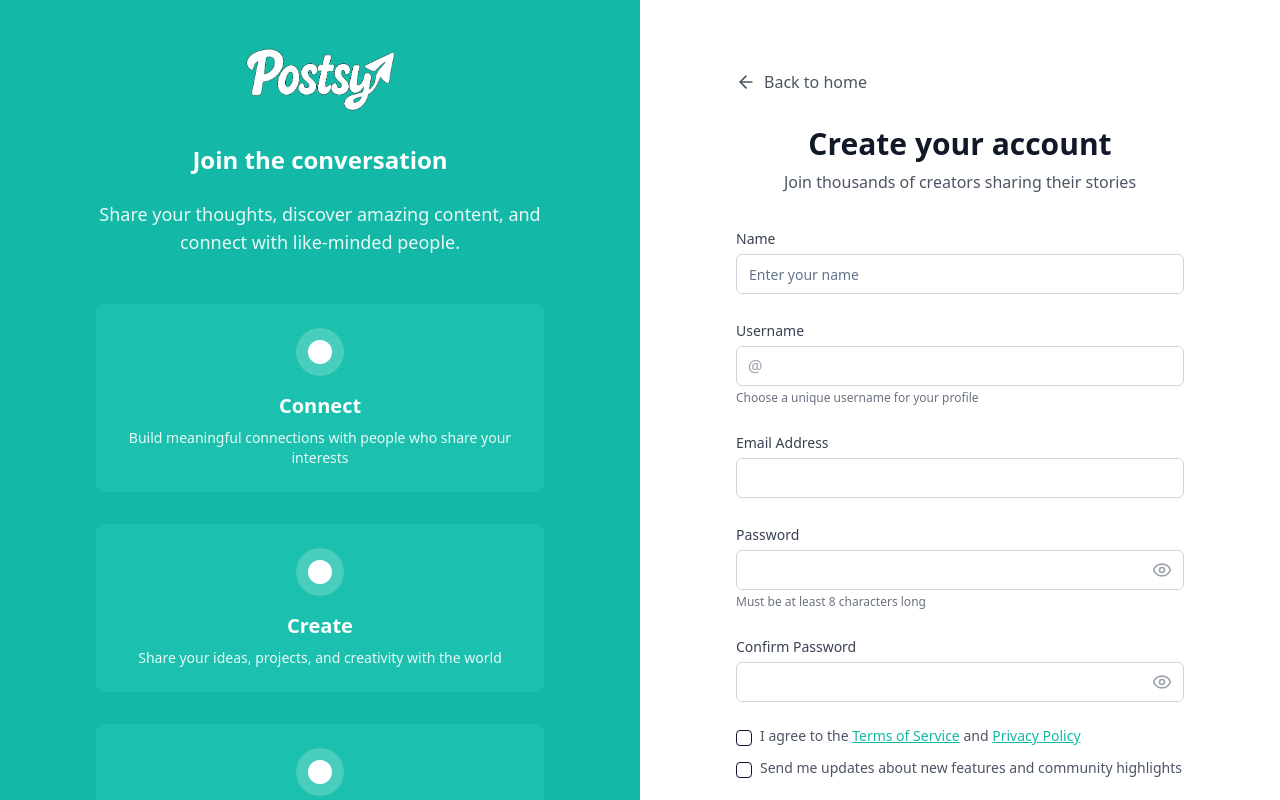
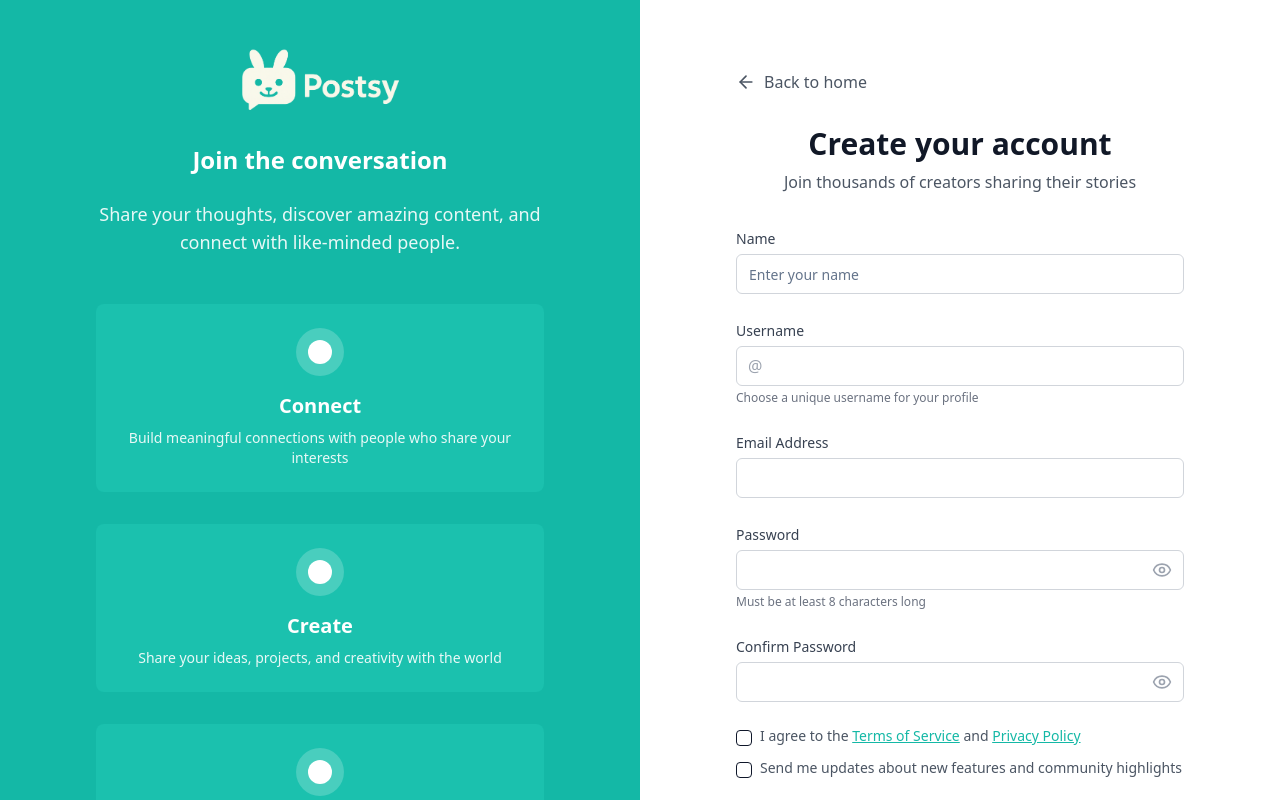
Before and after one commit to pyrig/haqiqa, a React (Vite) app: page /signup in a window 1280 px wide. Shown: the top 800 px of the page. Built offline with nearby package versions, Linux system fonts and the light colour scheme.

Commit message:
Refactor: Apply logo to signup page
Replaced the logo on the signup page with the new image.

```diff
--- a/src/pages/SignUp.tsx
+++ b/src/pages/SignUp.tsx
@@ -1,4 +1,3 @@
-
 import { Button } from "@/components/ui/button";
 import { Input } from "@/components/ui/input";
 import { Label } from "@/components/ui/label";
@@ -132,7 +131,7 @@ const SignUp = () => {
         <div className="max-w-md mx-auto text-center">
           <div className="mb-8">
             <img
-              src="/lovable-uploads/2130448e-6c06-4ea0-806e-c6f050d2b62b.png"
+              src="/lovable-uploads/e2441b3b-802f-41c1-bfe7-d6736390bb4c.png"
               alt="Postsy Logo"
               className="h-16 mx-auto mb-4"
             />
```
